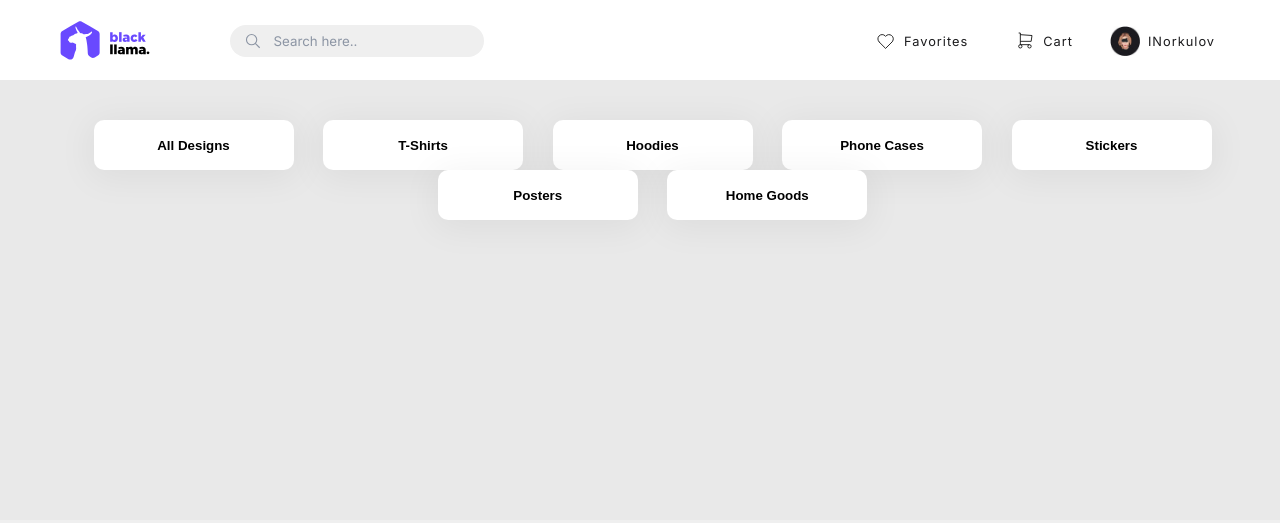
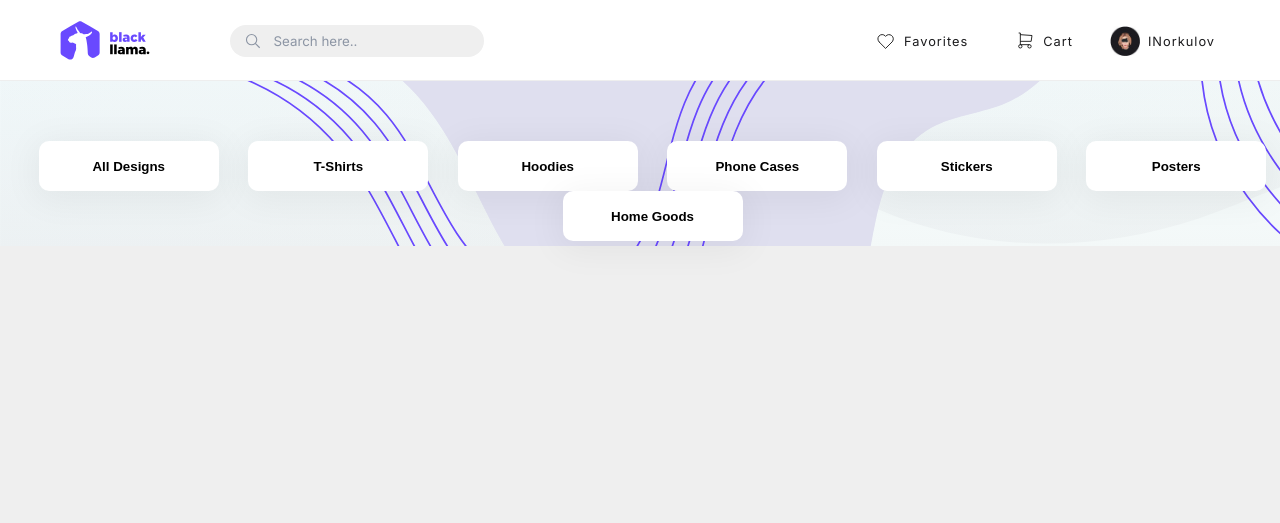
Before and after one commit to ultraluxeSF/BISP_7450, a plain HTML site: page index.html in a window 1280 px wide. Drawn offline with Linux system fonts and the light colour scheme.

Commit message:
v1.1 navbar+btns WIP

```diff
--- a/styles/style.css
+++ b/styles/style.css
@@ -17,6 +17,7 @@ nav {
   background: #fff;
   /* position: static; */
   text-decoration: none;
+  border-bottom: 1px solid #eee;
 }
 
 /* SEARCH START */
@@ -128,7 +129,7 @@ nav {
 }
 .navbtns li .activelink {
   /* color: #ec008c; */
-  transition: 0.2s;
+  transition: 0.2s ease-out;
   border-bottom: 1px solid #6949FF;
 }
 .navbtns li .activelink:hover {
@@ -176,17 +177,18 @@ nav {
 
 .sec1 {
   width: 100%;
-  height: 400px;
-  background: #e9e9e9;
+  height: 105px;
+  /* background-color: #e9e9e9; */
+  background: url('../images/abstract-bg-white1.svg');
   padding-left: 0px;
-  padding-top: 40px;
-
+  padding-top: 60px;
   text-align: center;
+  background-size:     cover;
 }
 
 .bigbutton {
   height: 50px;
-  width: 200px;
+  width: 180px;
   background-color: #fff;
   box-shadow: 0 5px 35px 5px rgb(0 0 0 / 0.05);
   border-radius: 10px;
@@ -194,4 +196,11 @@ nav {
   cursor: pointer;
   font-weight: 600;
   margin-left: 25px;
+  transition: 0.2s ease-out;
 }
+
+.bigbutton:hover {
+  color: #fff;
+  background-color: #6949FF;
+  transition: 0.2s ease-out;
+}
```
Also changed, not shown: index.html (+0 -2 lines), images/abstract-bg-white.svg (added), images/abstract-bg-white1.svg (added).
